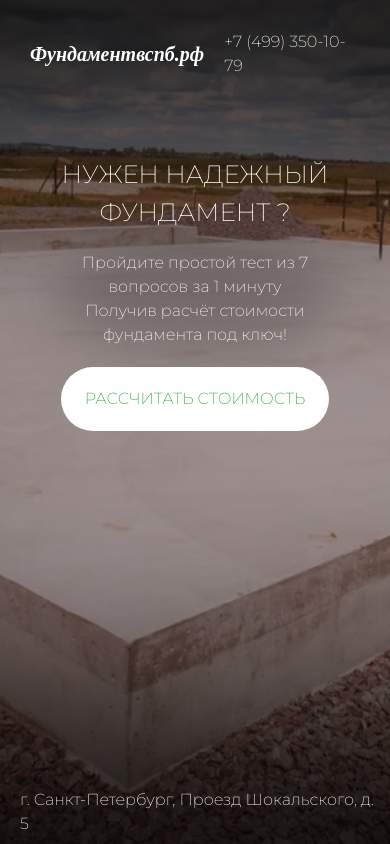
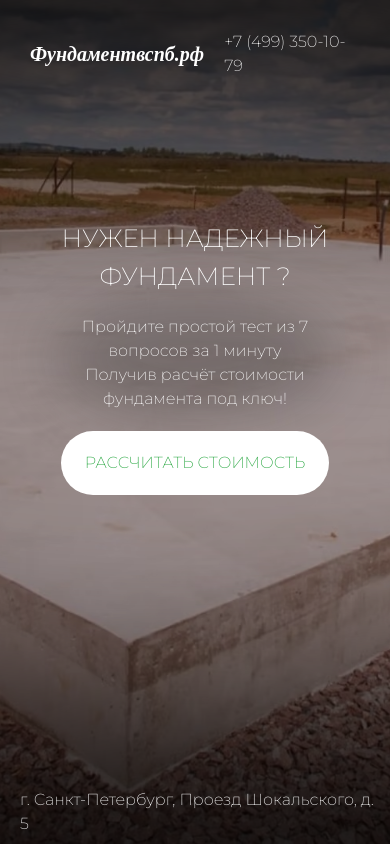
Before and after one commit to Sink1234/quiz, a Next.js app: page / in a window 390 px wide. Built offline with nearby package versions, Linux system fonts and the light colour scheme.

Commit message:
Update index.js

```diff
--- a/pages/index.js
+++ b/pages/index.js
@@ -48,7 +48,7 @@
           </nav>
         </header>
 
-        <div className="text-white flex items-center justify-center  my-[11rem] sm:my-[3rem] px-10 ">
+        <div className="text-white flex items-center justify-center  my-[11rem] sm:my-[7rem] px-10 ">
           <Image src={elipse} className="absolute object-cover z-[-1]" alt="" />
           <div className="flex flex-col items-center  justify-center space-y-5">
             <h1 className=" text-[34px] sm:text-[25px] uppercase !m-0 text-center">
```
